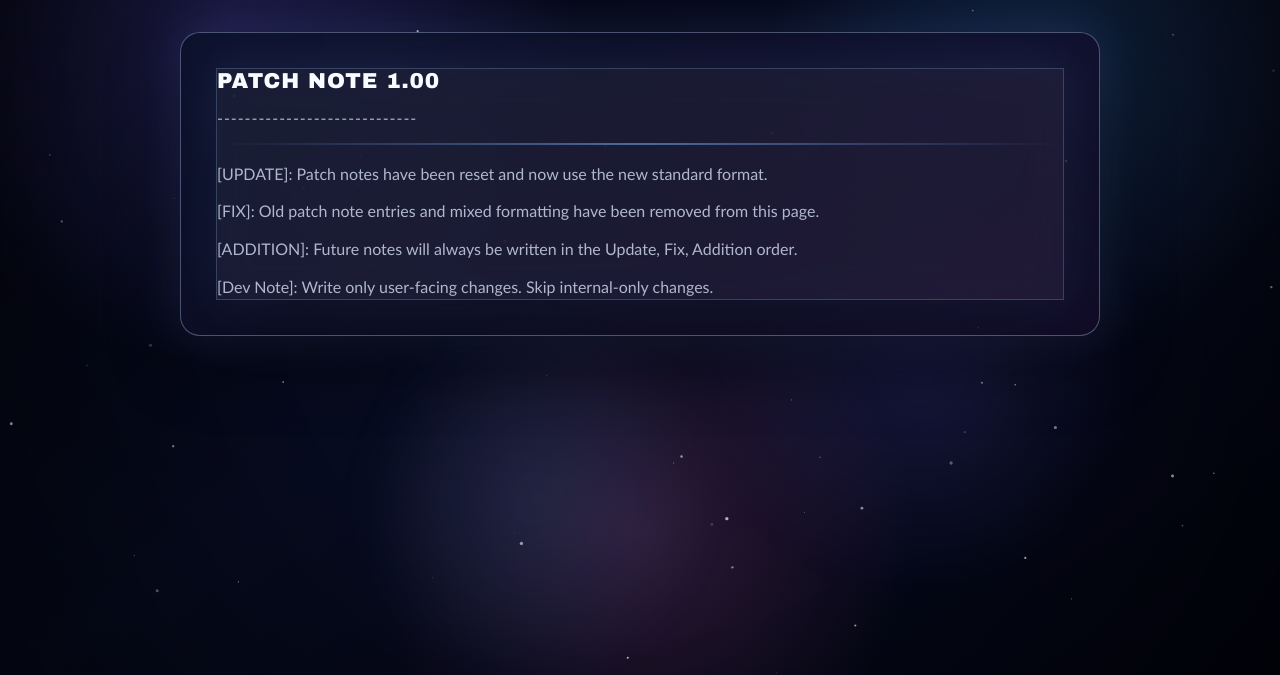
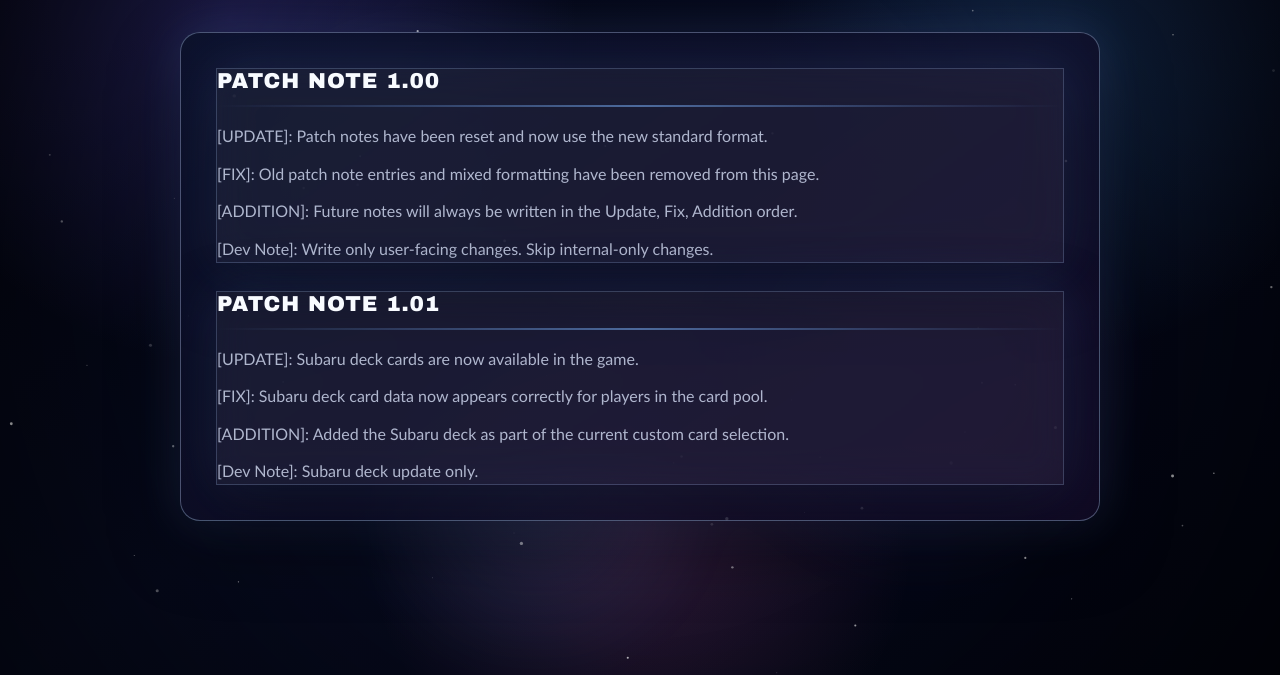
Before and after one commit to Matija74/CustomCardsSim, a plain HTML site: page html/patch-notes.html in a window 1280 px wide. Shown: the part 125-800 px from the top of the page. Drawn offline with Linux system fonts and the light colour scheme.

Commit message:
fixed patch note rules and added a patch note

```diff
--- a/PATCH_NOTES_RULES.txt
+++ b/PATCH_NOTES_RULES.txt
@@ -3,7 +3,6 @@ PATCH NOTES RULES
 Required format for every patch note:
 
 Patch Note X.XX
------------------------------
 [UPDATE]: _______________________
 [FIX]: ___________________________
 [ADDITION]: _________________________
@@ -13,6 +12,7 @@ Patch Note X.XX
 Rules:
 - Always write entries in this exact order: Update, Fix, Addition, Dev Note.
 - Always include the patch note number in the title as: Patch Note X.XX
+- Use the page's existing divider line automatically. Do not type a row of dashes into the note body.
 - Only list changes that affect users directly.
 - Skip internal-only changes that users do not normally see.
 - Dev Note text will be provided separately each time.
--- a/css/patch-notes.css
+++ b/css/patch-notes.css
@@ -95,13 +95,6 @@ body {
     font-size: 1.35rem;
 }
 
-.patch-note-separator {
-    color: #b9d8f4;
-    font-size: 1rem;
-    line-height: 1;
-    letter-spacing: 0.06em;
-}
-
 .patch-divider {
     width: 100%;
     height: 2px;
--- a/html/patch-notes.html
+++ b/html/patch-notes.html
@@ -23,7 +23,6 @@
         <section class="patch-notes-panel">
             <article class="patch-note-entry">
                 <h2>Patch Note 1.00</h2>
-                <p class="patch-note-separator">-----------------------------</p>
                 <div class="patch-divider"></div>
 
                 <p>[UPDATE]: Patch notes have been reset and now use the new standard format.</p>
@@ -31,6 +30,16 @@
                 <p>[ADDITION]: Future notes will always be written in the Update, Fix, Addition order.</p>
                 <p>[Dev Note]: Write only user-facing changes. Skip internal-only changes.</p>
             </article>
+
+            <article class="patch-note-entry">
+                <h2>Patch Note 1.01</h2>
+                <div class="patch-divider"></div>
+
+                <p>[UPDATE]: Subaru deck cards are now available in the game.</p>
+                <p>[FIX]: Subaru deck card data now appears correctly for players in the card pool.</p>
+                <p>[ADDITION]: Added the Subaru deck as part of the current custom card selection.</p>
+                <p>[Dev Note]: Subaru deck update only.</p>
+            </article>
         </section>
     </main>
     <script src="../js/pages/galaxy-theme.js?v=galaxy-4"></script>
```
